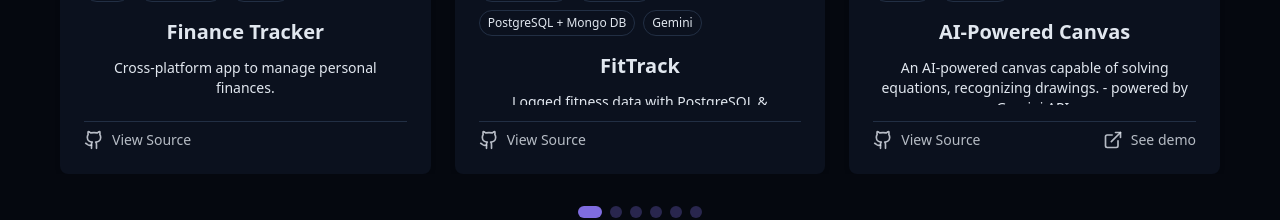
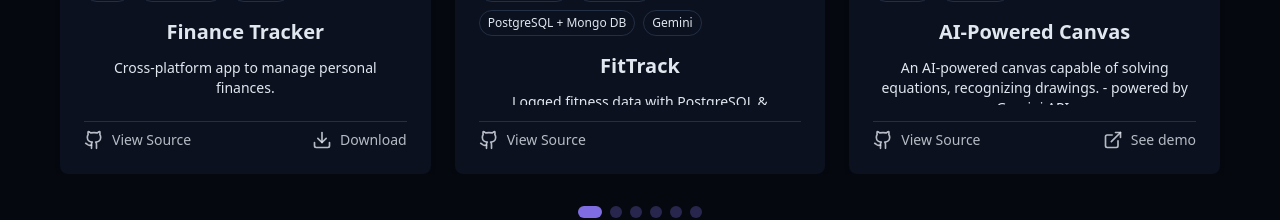
Before and after one commit to nirmal-404/portfolio, a React (Vite) app: page / in a window 1280 px wide. Shown: the part 2880-3100 px from the top of the page. Built offline with nearby package versions, Linux system fonts and the light colour scheme.

Commit message:
project 16 download link and related changes

```diff
--- a/src/components/ProjectsSection.jsx
+++ b/src/components/ProjectsSection.jsx
@@ -1,5 +1,5 @@
 import React, { useState, useEffect } from 'react'
-import { ArrowRight, ChevronLeft, ChevronRight, ExternalLink, Github } from 'lucide-react'
+import { ArrowRight, ChevronLeft, ChevronRight, ExternalLink, Github, Download } from 'lucide-react'
 
 const projects = [
 
@@ -12,6 +12,7 @@ const projects = [
         tags: ["React Native", "Expo", "Node.js", "Upstash", "Clerk", "PostgreSQL", "Railway"],
         urls: [
             { type: "github", href: "https://github.com/nirmal-404/Finance-Tracker-React-Native" },
+            { type: "resource", href: "https://expo.dev/accounts/nirmalperera/projects/mobile/builds/7c9baa78-a09e-4e8e-b674-a1d77018c855" },
         ]
     },
     // 15. Fitness microservices
@@ -341,7 +342,12 @@ const ProjectsSection = () => {
                                                                     <ExternalLink className="w-5 h-5" />
                                                                     <span className="text-sm">See demo</span>
                                                                 </>
-                                                            ) : null}
+                                                            ) :  url.type === "resource" ? (
+                                                                <>
+                                                                    <Download className="w-5 h-5" />
+                                                                    <span className="text-sm">Download</span>
+                                                                </>
+                                                            ) :null}
                                                         </a>
                                                     ))}
 
```
